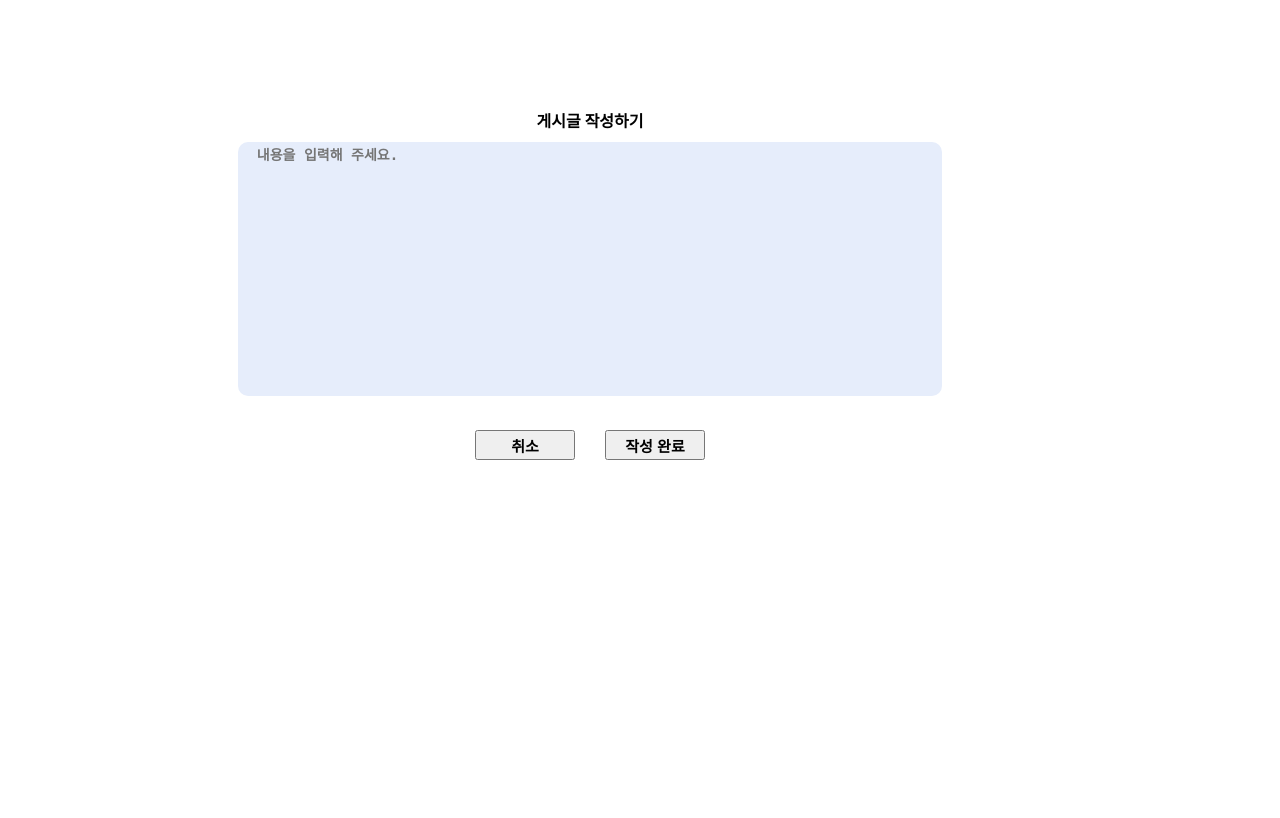
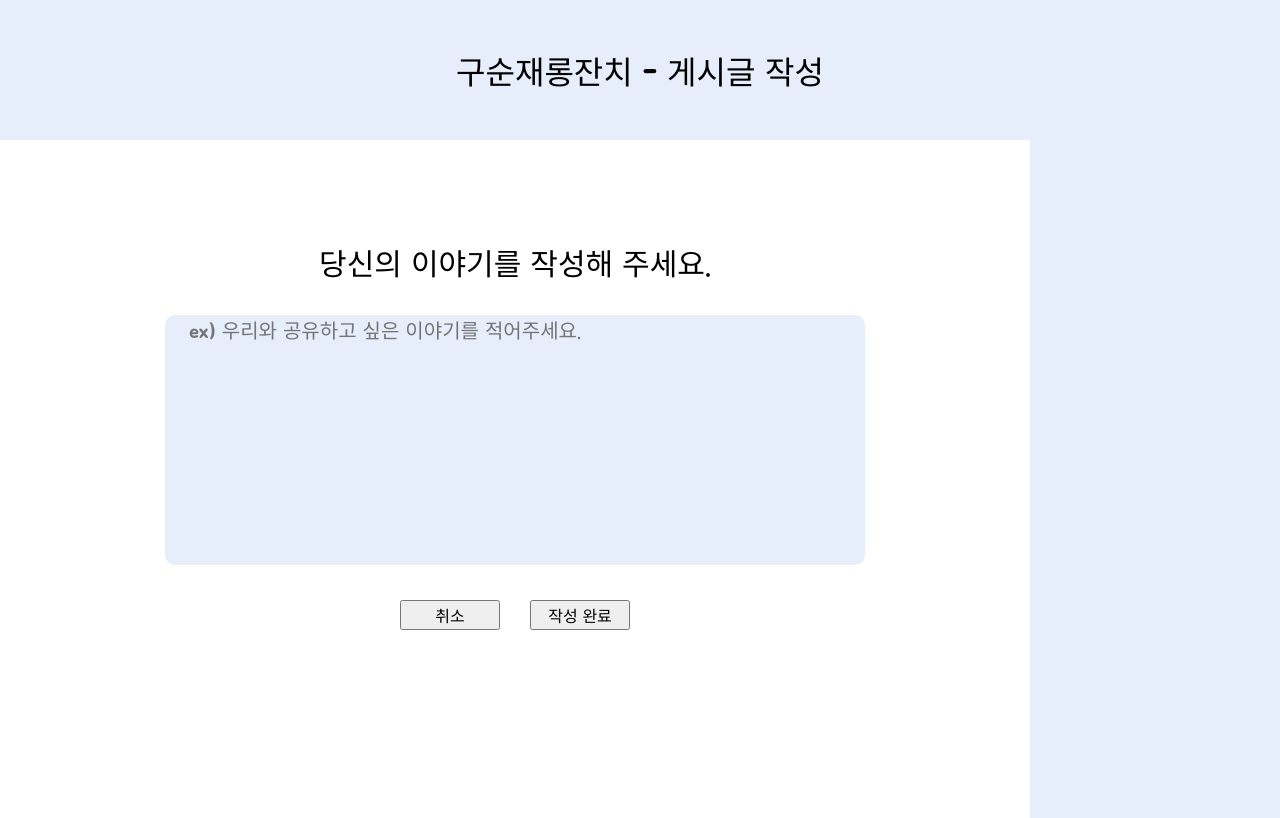
Before and after one commit to KYH9800/mini-project, a Flask app: page /postAdd in a window 1280 px wide. Before the commit the page ends 460 px from the top, so only its background shows below. Run offline with Flask 2, Linux system fonts and the light colour scheme.

Commit message:
최종을 위한 1차 머지
부디,,, 3시 전에 잠들 수 있게 해주세요,,,,

```diff
--- a/static/css/postAdd.css
+++ b/static/css/postAdd.css
@@ -1,5 +1,35 @@
+* {
+    font-family: 'Jua', sans-serif;
+    font-weight: 200;
+    margin: 0;
+    padding: 0;
+}
+
+.header {
+    height: 140px;
+    background-color: rgb(230, 237, 251);
+    display: flex;
+    align-items: center;
+    justify-content: center;
+}
+
+.header_title {
+    font-size: 32px;
+    align-content: center;
+}
+
+.side-bar {
+    width: 250px;
+    height: 84.8vh;
+    background-color: rgb(230, 237, 251);
+    display: flex;
+    align-items: center;
+    justify-content: center;
+    float: right;
+}
+
 .post-box {
-    padding: 100px 200px 20px 100px;
+    padding: 100px 200px 20px 200px;
     display: flex;
     align-items: center;
     justify-content: center;
@@ -8,8 +38,8 @@
 
 .post-title {
     margin-bottom: 10px;
-    font-weight: 600;
     text-align: center;
+    font-size: 30px;
 }
 
 textarea {
@@ -17,11 +47,10 @@ textarea {
     height: 250px;
     border: none;
     resize: none;
-    font-size: 14px;
-    font-weight: 600;
+    font-size: 20px;
     border-radius: 10px;
     background-color: rgb(230, 237, 251);
-    margin-bottom: 30px;
+    margin: 20px 0 30px 0;
 }
 
 .button-tag {
@@ -37,6 +66,6 @@ textarea {
 button {
     width: 100px;
     height: 30px;
-    font-size: 15px;
-    font-weight: 600;
+    font-size: 16px;
+    cursor: pointer;
 }
--- a/static/js/signup.js
+++ b/static/js/signup.js
@@ -4,10 +4,6 @@ let nickname_accession_condition = false
 // 가입 완료 여부
 let signup_condition = true
 
-// 로그인 페이지로 이동
-function moveToLoginPage() {
-    window.location.replace('/login')
-}
 
 // 이메일 중복확인
 function emailCheck() {
--- a/templates/postAdd.html
+++ b/templates/postAdd.html
@@ -11,6 +11,11 @@
     <script src="https://cdn.jsdelivr.net/npm/bootstrap@5.0.2/dist/js/bootstrap.bundle.min.js"
             integrity="sha384-MrcW6ZMFYlzcLA8Nl+NtUVF0sA7MsXsP1UyJoMp4YLEuNSfAP+JcXn/tWtIaxVXM"
             crossorigin="anonymous"></script>
+
+    <!--폰트 링크-->
+    <link rel="preconnect" href="https://fonts.googleapis.com">
+    <link rel="preconnect" href="https://fonts.gstatic.com" crossorigin>
+    <link href="https://fonts.googleapis.com/css2?family=Jua&display=swap" rel="stylesheet">
 
     <link rel="stylesheet" type="text/css" href="../static/css/postAdd.css">
 
@@ -43,12 +48,20 @@
 </head>
 
 <body>
+<div class="header">
+    <div class="header_title">
+        <p>구순재롱잔치 - 게시글 작성</p>
+    </div>
+</div>
+<div class="side-bar">
+    <div class="side-bar_bar"></div>
+</div>
 <div class="post-box">
     <div class="post-title">
-        <span>게시글 작성하기</span>
+        <span>당신의 이야기를 작성해 주세요.</span>
     </div>
     <div>
-        <textarea rows="10" cols="30" name="contents" id="content" placeholder="  내용을 입력해 주세요."></textarea>
+        <textarea rows="10" cols="30" name="contents" id="content" placeholder="    ex) 우리와 공유하고 싶은 이야기를 적어주세요."></textarea>
     </div>
     <div class="button-tag">
         <button type="submit" onclick="location.href='/'">취소</button>
@@ -56,6 +69,5 @@
     </div>
 </div>
 
-
 </body>
 </html>
```
Also changed, not shown: static/css/login.css (+20 -4 lines), static/css/main.css (+27 -20 lines), static/css/signup.css (+29 -7 lines), templates/base.html (+5 -6 lines), templates/index.html (+0 -9 lines), templates/login.html (+10 -1 lines), templates/signup.html (+14 -2 lines).
